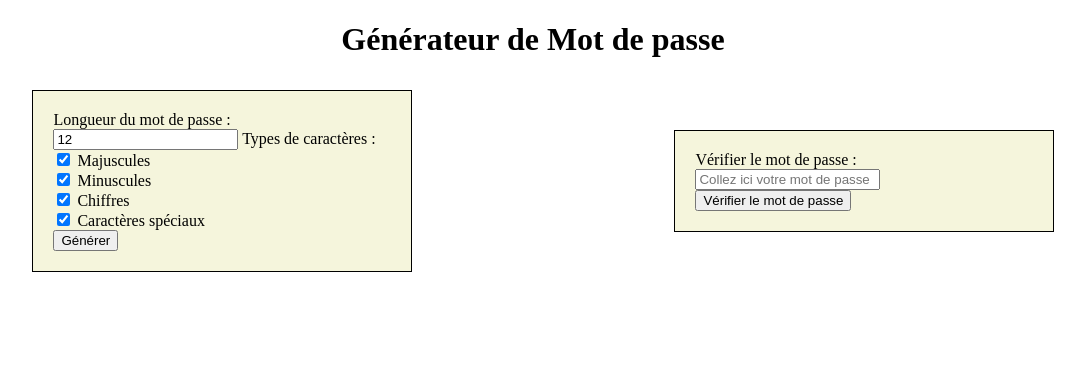
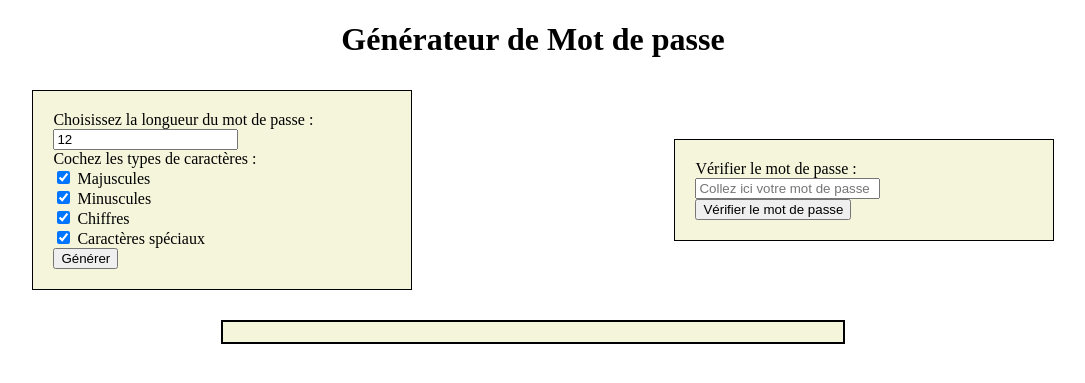
Before and after one commit to mmccc34/PasswordGenerator, a PHP site: page / in a window 1280 px wide. Shown: the top 383 px of the page, without its empty margins (107-1192 px from the left). Run offline with PHP 8.4, Linux system fonts and the light colour scheme.

Commit message:
envoi final sur branche

```diff
--- a/assets/css/main.css
+++ b/assets/css/main.css
@@ -12,7 +12,8 @@ h1 {
   gap: 20px;
 }
 
-.form1, .form2 {
+.form1,
+.form2 {
   border: 1px solid black;
   padding: 20px;
   width: 30%;
@@ -21,8 +22,19 @@ h1 {
 }
 
 .result {
+  font-size: 1.5rem;
   display: flex;
   justify-content: center;
+  padding: 10px;
+  border: 2px solid black;
+  width: 600px;
+  background-color: beige;
+}
+
+.resultBlock {
+  display: flex;
+  justify-content: center;
+  margin: 20px;
 }
 
 /*# sourceMappingURL=main.css.map */
--- a/assets/scss/main.scss
+++ b/assets/scss/main.scss
@@ -1,21 +1,21 @@
-@use 'token.scss';
+@use "token.scss";
 
 h1 {
-    color:rgb(0, 0, 0);
+    color: rgb(0, 0, 0);
     text-align: center;
 }
 
 .block {
     display: flex;
-    justify-content:space-around;
+    justify-content: space-around;
     align-items: center;
     width: 100%;
     padding: 10px;
     gap: 20px;
 }
 
-.form1, .form2 {
-
+.form1,
+.form2 {
     border: 1px solid black;
     padding: 20px;
     width: 30%;
@@ -23,8 +23,19 @@ h1 {
     background-color: beige;
 }
 
+.result {
+    font-size: 1.5rem;
+    display: flex;
+    justify-content: center;
+    padding: 10px;
+    border: 2px solid black;
+    width: 600px;
+    background-color: beige;
+}
 
-.result {
-display: flex;
-justify-content: center;
+.resultBlock {
+    display: flex;
+    justify-content: center;
+    margin: 20px;
+
 }
--- a/index.php
+++ b/index.php
@@ -21,9 +21,9 @@ use Chris\PasswordGenerator\PasswordGenerator;
     <div class='block'>
         <div class='form1'>
             <form method="POST" action="./index.php">
-                <label for="length">Longueur du mot de passe :</label>
-                <input type="number" id="length" name="length" value="12" required>
-                <label>Types de caractères :</label><br>
+                <label for="length">Choisissez la longueur du mot de passe :</label>
+                <input type="number" id="length" name="length" value="12" required><br>
+                <label>Cochez les types de caractères :</label><br>
                 <input type="checkbox" name="characters[]" value="upper" checked>
                 Majuscules<br>
                 <input type="checkbox" name="characters[]" value="lower" checked>
@@ -39,7 +39,7 @@ use Chris\PasswordGenerator\PasswordGenerator;
 
 
 
-        <div class=form2>
+        <div class='form2'>
             <form action="./index.php" method="post">
                 <label>
                     Vérifier le mot de passe :
@@ -50,6 +50,7 @@ use Chris\PasswordGenerator\PasswordGenerator;
         </div>
     </div>
 
+   <div class='resultBlock'>
     <div class='result'>
         <?php
         try {
@@ -69,6 +70,7 @@ use Chris\PasswordGenerator\PasswordGenerator;
 
         ?>
     </div>
+    </div>
 
     <?php
 
--- a/src/passwordGenerator.php
+++ b/src/passwordGenerator.php
@@ -1,6 +1,8 @@
 <?php
 
 namespace Chris\passwordGenerator;
+
+
 
 class PasswordGenerator
 {
@@ -45,7 +47,7 @@ class PasswordGenerator
 
 
         // Gestion de l'erreur : aucun caractère coché
-        if ($allCharacters === '') {
+        if (empty($allCharacters)) {
 
             throw new \InvalidArgumentException("Au moins un type de caractère doit être sélectionné.");
         }
```
Also changed, not shown: 1 other file.
